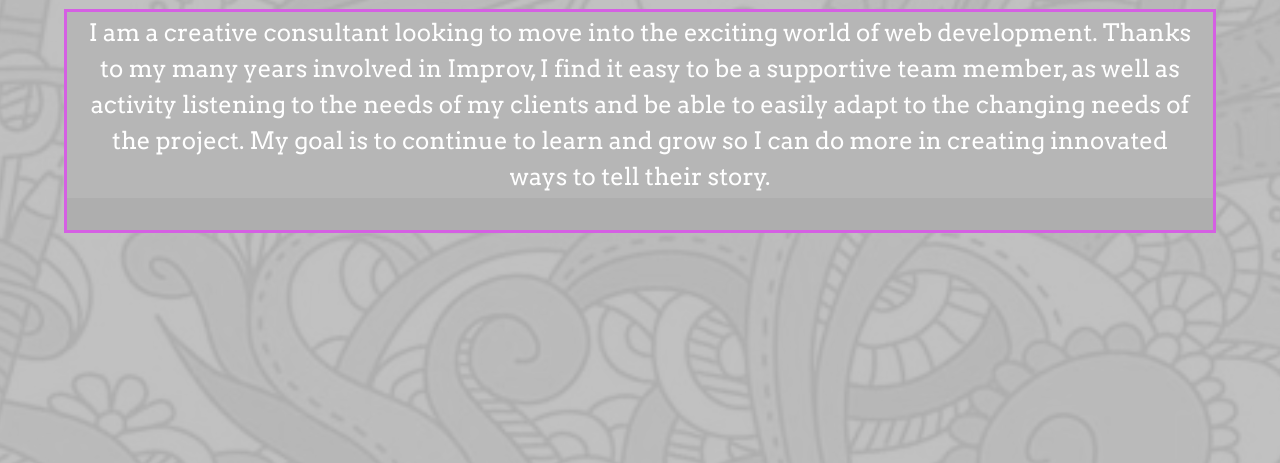
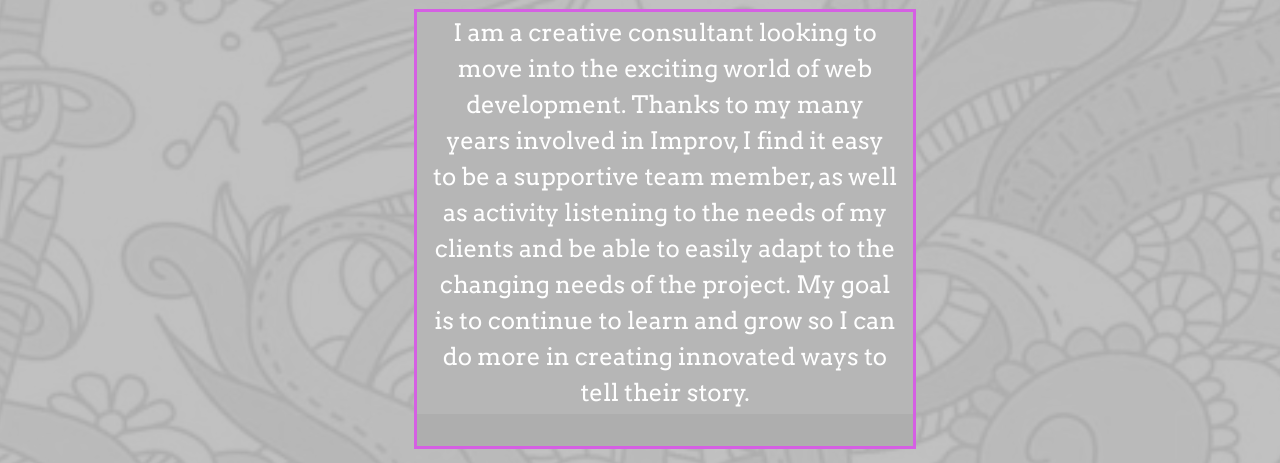
Before and after one commit to SaraMc12/My_New_Portfolio, a website: page dist/about.html in a window 1280 px wide. Shown: the part 335-798 px from the top of the page. Drawn offline with nearby package versions, Linux system fonts and the light colour scheme.

Commit message:
added margins to about me section

```diff
--- a/scss/main.scss
+++ b/scss/main.scss
@@ -270,10 +270,13 @@ overflow: hidden
 // about pic
 .about-info{
  text-align: center;
- background-size: 150px 150px;
+ margin-left: 350px;
+ margin-right: 300px;
+//  background-size: 150px 150px;
  z-index:3;
  background: darken($primary-color, 5);
  border: solid 3px $secondary-color;
+
 
 }
 
```
Also changed, not shown: dist/css/main.css.
